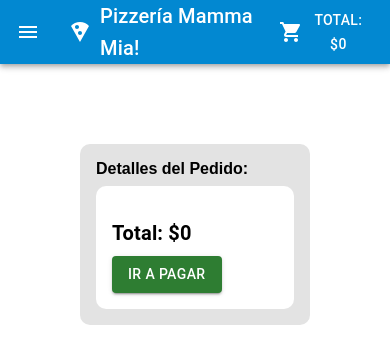
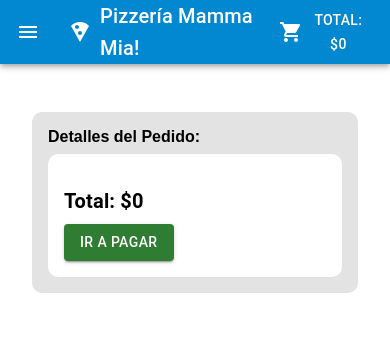
Before and after one commit to DomGP/Modulo05_Desafio_04_PRUEBA_FINAL, a React (Vite) app: page /carrito in a window 390 px wide. Shown: the top 364 px of the page. Built offline with nearby package versions, Linux system fonts and the light colour scheme.

Commit message:
Corrección en tamaños de card en version movil

```diff
--- a/src/index.css
+++ b/src/index.css
@@ -112,6 +112,9 @@
   padding-right: 0.5em ;
 }
 @media(max-width:768px) {
+  .container_detalle{
+    margin: 3em 2em 3em 2em;
+  }
   .flex_style{
     display: flex;
     flex-direction: column;
```
